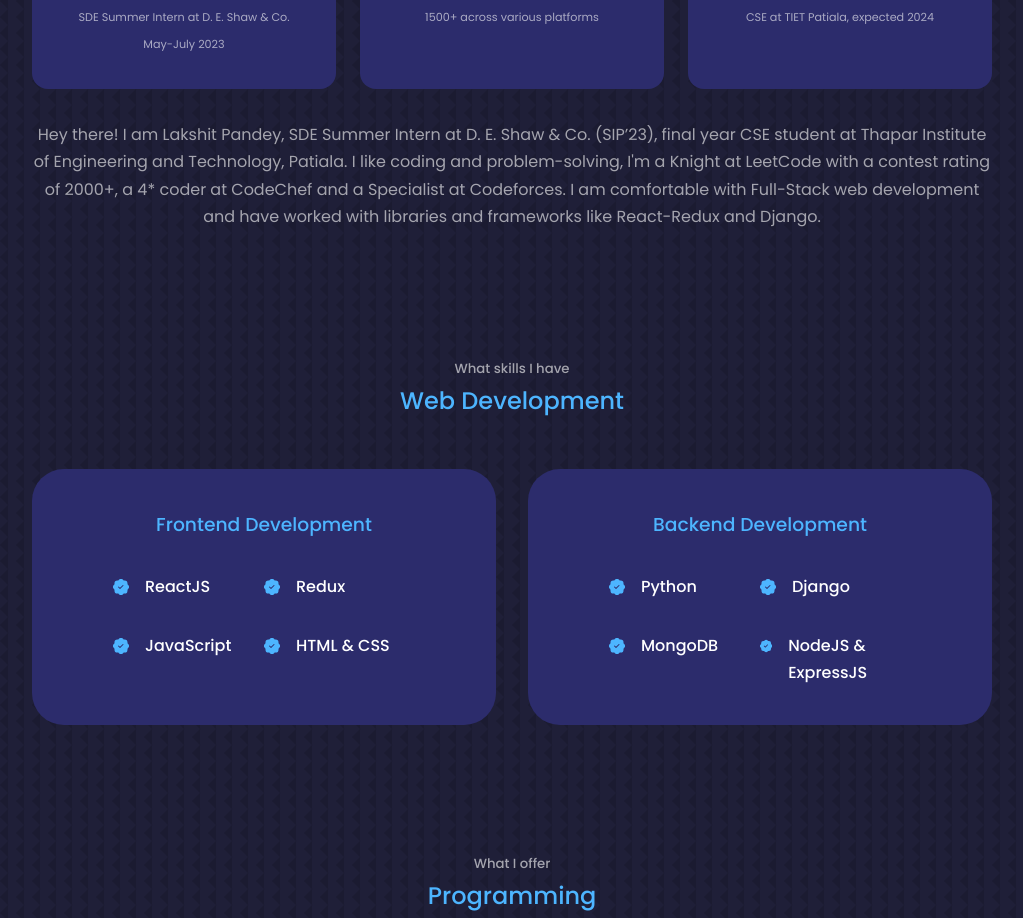
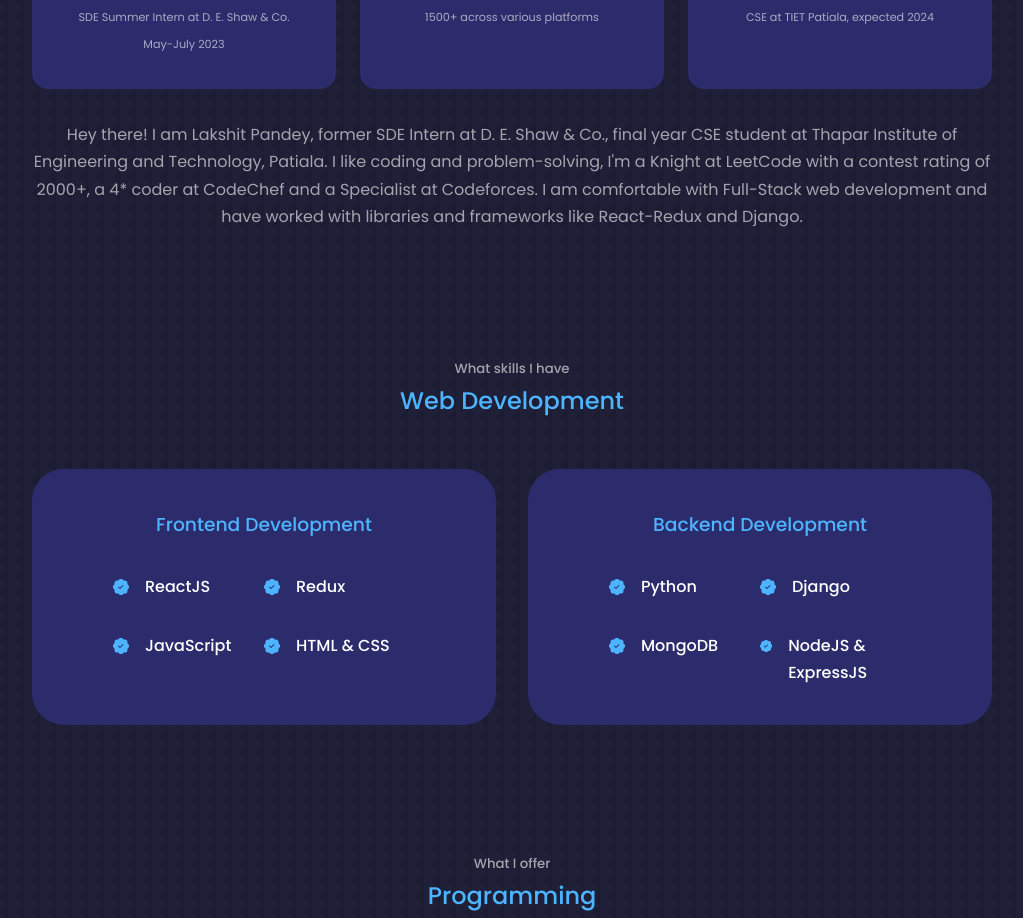
Before and after one commit to legit0108/Portfolio-Website, a React (Create React App) app: page / in a window 1280 px wide. Shown: the part 1143-2061 px from the top of the page, without its empty margins (128-1151 px from the left). Built offline with nearby package versions, Linux system fonts and the light colour scheme.

Commit message:
Updated about

```diff
--- a/src/components/about/About.jsx
+++ b/src/components/about/About.jsx
@@ -31,7 +31,7 @@ function About() {
           </div>
 
           <p>
-            Hey there! I am Lakshit Pandey, SDE Summer Intern at D. E. Shaw & Co. (SIP’23), final year
+            Hey there! I am Lakshit Pandey, former SDE Intern at D. E. Shaw & Co., final year
             CSE student at Thapar Institute of Engineering and Technology, Patiala. I like coding and problem-solving,
             I'm a Knight at LeetCode with a contest rating of 2000+, a 4* coder at CodeChef and
             a Specialist at Codeforces. I am comfortable with Full-Stack web development and have worked with libraries and frameworks like React-Redux and Django.
```
